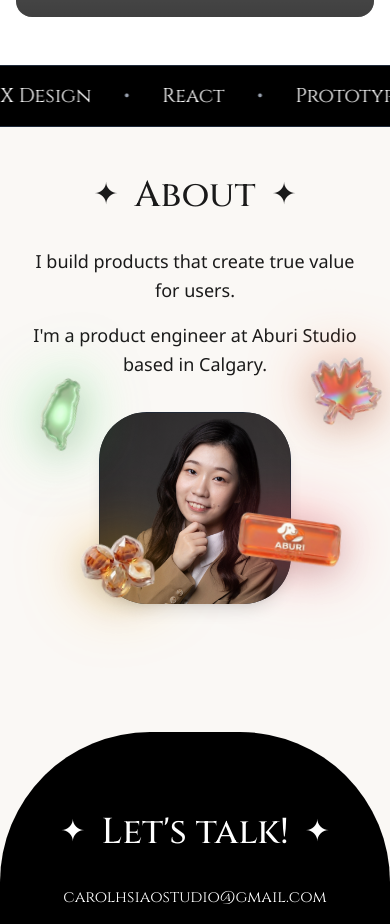
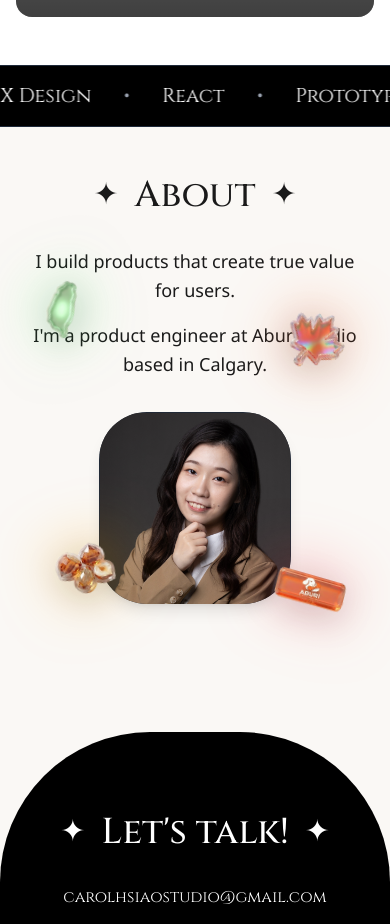
Before and after one commit to carolhsiaoo/Portfolio-planets, a Next.js app: page / in a window 390 px wide. Shown: the part 3037-3961 px from the top of the page. Built offline with nearby package versions, Linux system fonts and the light colour scheme; no server answers; grey boxes are pictures that could not be loaded.

Commit message:
Refactor StickerWall and GlassSticker components for improved responsiveness and drag functionality. Update settings.local.json with additional Bash commands for directory management and cleanup tasks. Remove obsolete StickerGenerator page component.

```diff
--- a/app/sticker-generator/page.tsx
+++ /dev/null
@@ -1,5 +0,0 @@
-import StickerGenerator from '@/components/StickerGenerator';
-
-export default function StickerGeneratorPage() {
-  return <StickerGenerator />;
-}
--- a/components/GlassSticker.tsx
+++ b/components/GlassSticker.tsx
@@ -11,7 +11,7 @@ interface GlassStickerProps {
   y: number;
   width?: number;
   height?: number;
-  constraintsRef?: RefObject<HTMLDivElement>;
+  constraintsRef?: RefObject<HTMLDivElement | null>;
 }
 
 const GlassSticker = ({
@@ -27,25 +27,28 @@ const GlassSticker = ({
   // Dynamic border radius based on size
   const borderRadius = Math.min(width, height) * 0.17;
 
+  // Calculate initial position from center of container
+  const initialX = `calc(50% + ${x}px - ${width / 2}px)`;
+  const initialY = `calc(50% + ${y}px - ${height / 2}px)`;
+
   return (
     <motion.div
       drag
       dragConstraints={constraintsRef}
       dragMomentum={false}
-      dragElastic={0.1}
+      dragElastic={0.2}
       whileHover={{ scale: 1.1, zIndex: 100 }}
       whileDrag={{ scale: 1.2, cursor: "grabbing", zIndex: 100 }}
+      initial={{ rotate }}
       style={{
         position: "absolute",
-        left: "50%",
-        top: "50%",
-        x: x,
-        y: y,
-        rotate: rotate,
+        left: initialX,
+        top: initialY,
         zIndex: 50,
         width: `${width}px`,
         height: `${height}px`,
-        cursor: "grab"
+        cursor: "grab",
+        rotate: rotate
       }}
     >
       {/* Sticker image with colored glow */}
--- a/components/Header.tsx
+++ b/components/Header.tsx
@@ -17,6 +17,9 @@ const Header = memo(function Header() {
     const handleScroll = () => {
       setIsScrolled(window.scrollY > 50);
     };
+
+    // Check initial scroll position (for hash links like /#work, /#about, /#contact)
+    handleScroll();
 
     window.addEventListener('scroll', handleScroll);
 
--- a/components/StickerWall.tsx
+++ b/components/StickerWall.tsx
@@ -19,126 +19,126 @@ const StickerWall = () => {
     return () => window.removeEventListener('resize', checkScreenSize);
   }, []);
 
-  // Responsive sticker configurations
+  // Responsive sticker configurations - scattered all around the About section
   const getStickers = () => {
     if (isMobile) {
-      // Mobile: smaller sizes, closer positions
+      // Mobile: scattered around the section
       return [
         {
           image: "/stickers/taiwan-island.png",
           color: "#42f566",
-          rotate: -15,
-          x: -180,
-          y: -10,
-          width: 100,
-          height: 70
+          rotate: -18,
+          x: -130,
+          y: -80,
+          width: 75,
+          height: 55
         },
         {
           image: "/stickers/maple-leaf.png",
           color: "#ff6b35",
-          rotate: 12,
-          x: 110,
-          y: -40,
-          width: 80,
-          height: 80
+          rotate: 22,
+          x: 120,
+          y: -50,
+          width: 65,
+          height: 65
         },
         {
           image: "/stickers/nuts.png",
           color: "#ffa500",
-          rotate: -8,
-          x: -120,
-          y: 140,
-          width: 85,
-          height: 75
+          rotate: -15,
+          x: -110,
+          y: 180,
+          width: 70,
+          height: 60
         },
         {
           image: "/stickers/aburi-logo.png",
           color: "#ff4757",
-          rotate: 8,
-          x: 40,
-          y: 110,
-          width: 110,
-          height: 80
+          rotate: 16,
+          x: 115,
+          y: 200,
+          width: 75,
+          height: 65
         }
       ];
     } else if (isTablet) {
-      // Tablet: medium sizes
+      // Tablet: scattered around the section
       return [
         {
           image: "/stickers/taiwan-island.png",
           color: "#42f566",
-          rotate: -15,
-          x: -280,
-          y: -20,
-          width: 160,
-          height: 110
+          rotate: -20,
+          x: -250,
+          y: -100,
+          width: 135,
+          height: 95
         },
         {
           image: "/stickers/maple-leaf.png",
           color: "#ff6b35",
-          rotate: 12,
-          x: 180,
-          y: -60,
-          width: 120,
-          height: 120
+          rotate: 25,
+          x: 230,
+          y: -80,
+          width: 105,
+          height: 105
         },
         {
           image: "/stickers/nuts.png",
           color: "#ffa500",
-          rotate: -8,
-          x: -180,
-          y: 180,
-          width: 130,
-          height: 110
+          rotate: -17,
+          x: -220,
+          y: 220,
+          width: 115,
+          height: 100
         },
         {
           image: "/stickers/aburi-logo.png",
           color: "#ff4757",
-          rotate: 8,
-          x: 100,
-          y: 120,
-          width: 130,
-          height: 115
+          rotate: 18,
+          x: 210,
+          y: 240,
+          width: 115,
+          height: 105
         }
       ];
     } else {
-      // Desktop: full sizes
+      // Desktop: scattered all around the section
       return [
         {
           image: "/stickers/taiwan-island.png",
           color: "#42f566",
-          rotate: -15,
+          rotate: -22,
           x: -380,
-          y: 30,
-          width: 240,
-          height: 160
+          y: -120,
+          width: 185,
+          height: 125
         },
         {
           image: "/stickers/maple-leaf.png",
           color: "#ff6b35",
-          rotate: 12,
-          x: 250,
-          y: -50,
-          width: 160,
-          height: 160
+          rotate: 28,
+          x: 330,
+          y: -90,
+          width: 145,
+          height: 145
         },
         {
           image: "/stickers/nuts.png",
           color: "#ffa500",
-          rotate: -8,
-          x: 0,
-          y: 240,
-          width: 170,
-          height: 150
+          rotate: -18,
+          x: -350,
+          y: 280,
+          width: 155,
+          height: 135
         },
         {
           image: "/stickers/aburi-logo.png",
           color: "#ff4757",
-          rotate: 8,
-          x: -30,
-          y: -180,
-          width: 180,
-          height: 160
+          rotate: 20,
+          x: 310,
+          y: 300,
+          width: 155,
+          height: 140
         }
       ];
     }
@@ -151,12 +151,11 @@ const StickerWall = () => {
       ref={constraintsRef}
       style={{
         position: "absolute",
-        top: "50%",
-        left: "50%",
-        transform: "translate(-50%, -50%)",
-        width: "100%",
-        height: "100%",
-        pointerEvents: "none", // Allow clicks to pass through to content below
+        top: 0,
+        left: 0,
+        right: 0,
+        bottom: 0,
+        pointerEvents: "none",
         zIndex: 100
       }}
     >
@@ -164,7 +163,7 @@ const StickerWall = () => {
         <div
           key={index}
           style={{
-            pointerEvents: "auto" // Re-enable pointer events for stickers only
+            pointerEvents: "auto"
           }}
         >
           <GlassSticker {...sticker} constraintsRef={constraintsRef} />
```
Also changed, not shown: .claude/settings.local.json, 1 other file (tests, documents, lock files or other folders).
